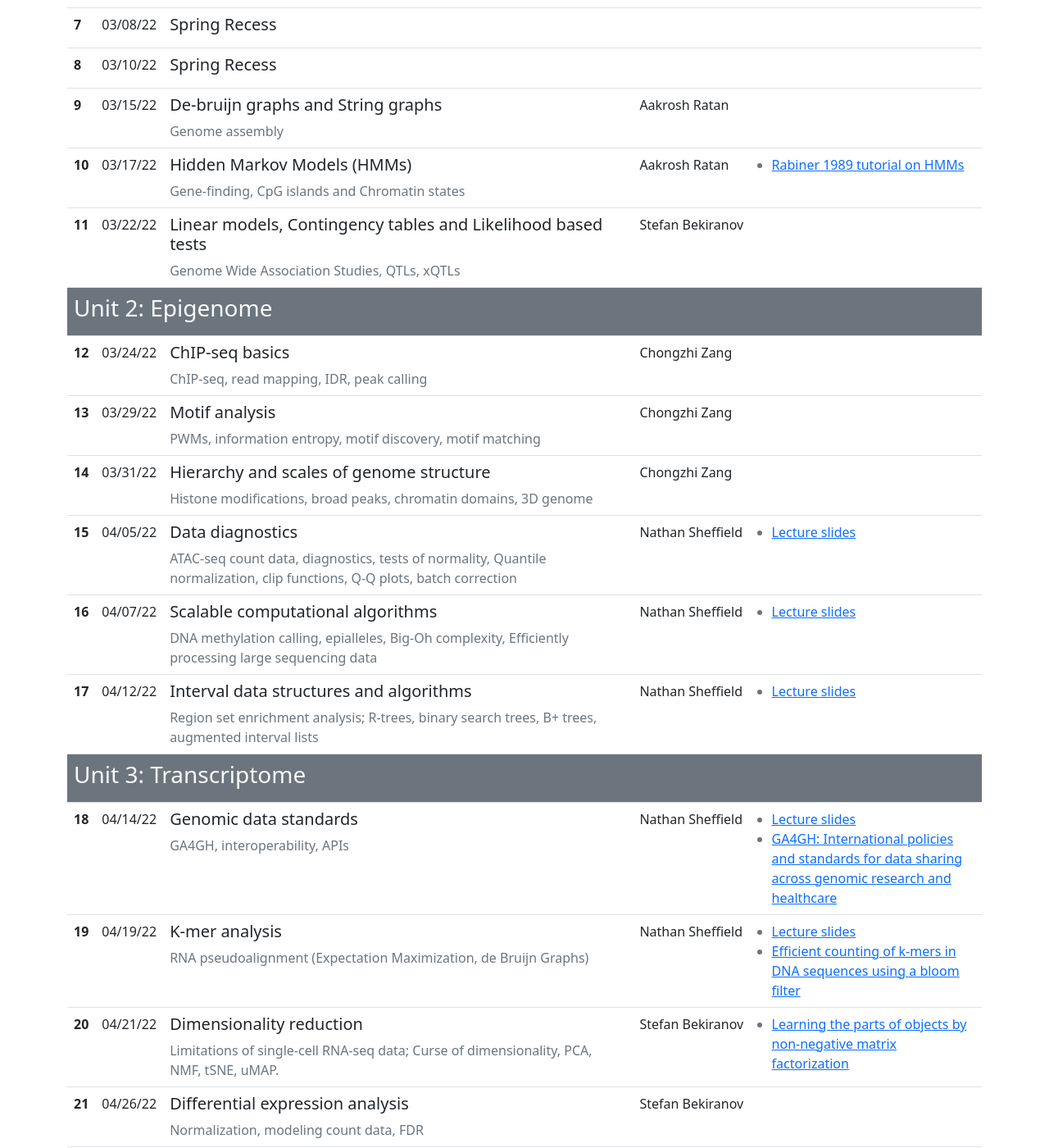
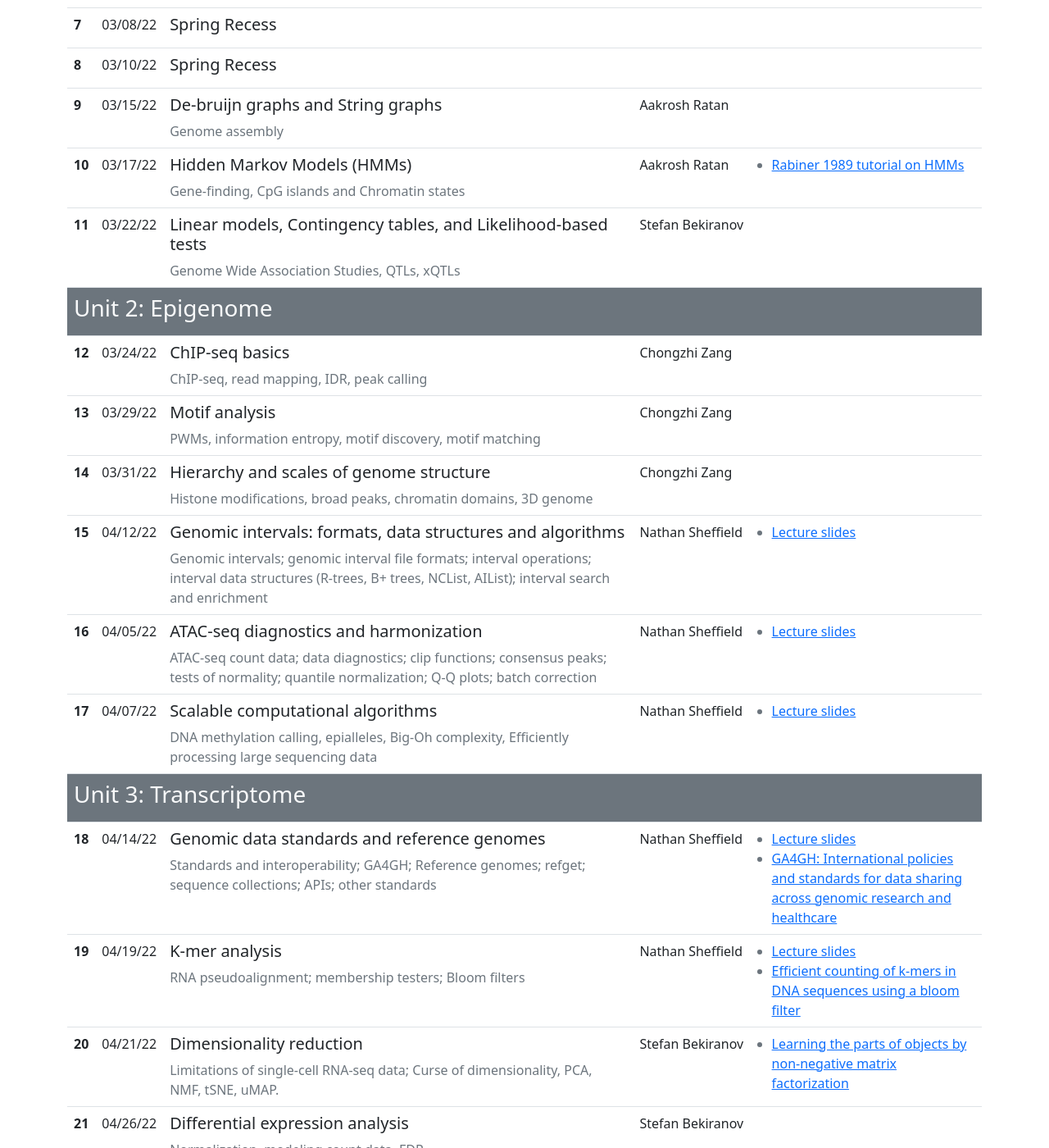
Before and after one commit to cphg/compgen, a Jekyll site: the page built from index.md, in a window 1280 px wide and 1400 px high, scrolled down 1022 px. Shown: the whole window at 82% size. Built offline with Jekyll 4.4.1, drawn with Linux system fonts in a browser that asks for light colours; some of the changed text lies outside the part shown.

Commit message:
lecture content updates

````diff
--- a/_data/lectures.yaml
+++ b/_data/lectures.yaml
@@ -17,7 +17,7 @@ lectures:
         title: Lecture slides
   - lecture_number: 3
     date: 02/22/22
-    topic: Statistics and probability review2
+    topic: Statistics and probability review 2
     details: Measurement, errors, mean, correlation, plots, ROC, matrix, vector, linear transformation
     instructor: Chongzhi Zang
     links:
@@ -78,7 +78,7 @@ lectures:
         title: Rabiner 1989 tutorial on HMMs
   - lecture_number: 9
     date: 03/22/22
-    topic: Linear models, Contingency tables and Likelihood based tests
+    topic: Linear models, Contingency tables, and Likelihood-based tests
     details: Genome Wide Association Studies, QTLs, xQTLs
     instructor: Stefan Bekiranov
     links:
@@ -110,14 +110,22 @@ lectures:
       - url: null
         title: Lecture slides
   - lecture_number: 13
+    date: 04/12/22
+    topic: "Genomic intervals: formats, data structures and algorithms"
+    details: Genomic intervals; genomic interval file formats; interval operations; interval data structures (R-trees, B+ trees, NCList, AIList); interval search and enrichment
+    instructor: Nathan Sheffield
+    links:
+      - title: Lecture slides
+        url: slides/interval-data-structures
+  - lecture_number: 14
     date: 04/05/22
-    topic: Data diagnostics
-    details: ATAC-seq count data, diagnostics, tests of normality, Quantile normalization, clip functions, Q-Q plots, batch correction
+    topic: ATAC-seq diagnostics and harmonization
+    details: ATAC-seq count data; data diagnostics; clip functions; consensus peaks; tests of normality; quantile normalization; Q-Q plots; batch correction
     instructor: Nathan Sheffield
     links:
       - url: slides/data-diagnostics
         title: Lecture slides
-  - lecture_number: 14
+  - lecture_number: 15
     date: 04/07/22
     topic: Scalable computational algorithms
     details: DNA methylation calling, epialleles, Big-Oh complexity, Efficiently processing large sequencing data
@@ -125,19 +133,11 @@ lectures:
     links:
       - url: slides/scalable-computational-algorithms
         title: Lecture slides
-  - lecture_number: 15
-    date: 04/12/22
-    topic: Interval data structures and algorithms
-    details: Region set enrichment analysis; R-trees, binary search trees, B+ trees, augmented interval lists
-    instructor: Nathan Sheffield
-    links:
-      - title: Lecture slides
-        url: slides/interval-data-structures
   - lecture_number: 16
     date: 04/14/22
     section: "Unit 3: Transcriptome"
-    topic: Genomic data standards
-    details: GA4GH, interoperability, APIs
+    topic: Genomic data standards and reference genomes
+    details: Standards and interoperability; GA4GH; Reference genomes; refget; sequence collections; APIs; other standards
     instructor: Nathan Sheffield
     links:
       - url: slides/genomic-data-standards
@@ -147,7 +147,7 @@ lectures:
   - lecture_number: 17
     date: 04/19/22
     topic: K-mer analysis
-    details: RNA pseudoalignment (Expectation Maximization, de Bruijn Graphs)
+    details: RNA pseudoalignment; membership testers; Bloom filters
     instructor: Nathan Sheffield
     links:
       - url: slides/k-mer-analysis
--- a/slides/genomic-data-standards.html
+++ b/slides/genomic-data-standards.html
@@ -8,20 +8,78 @@ date: 2021-12-09
 # {{ page.title }}
 ---
 
-<section>
-<h2>What are standards?</h2>
-</section>
+## What is a standard?
+
+> A norm or specification applied to a repeated process. It includes a formal definition of terms and a description of formats and expected behavior of a system
+
+<p class="fragment">Standards &rarr; Interoperability</p>
 ---
 
 What happens when there is no standard
+(or, when there are too many standards)
 
 <img src="images/geektech-charging-leads.png" width="600" alt="Geektech charging leads">
 
 ---
-Standards &rarr; Interoperability
+<img src="images/eu-common-charger.png" width="600" alt="Geektech charging leads">
+---
+<img src="https://imgs.xkcd.com/comics/standards.png" width="600">
+---
+### Existing standards in genomics
+
+- File formats
+  - FASTA: DNA sequences
+  - FASTQ: Short DNA sequencer reads
+  - SAM/BAM: Aligned DNA sequences
+  - VCF: genomic variation
+  - BED: genomic intervals
+- Reference genomes
+  - GRCh38/hg38 human reference genome
+  - Other reference genomes
 ---
 
-# EU Standards
-<img src="images/eu-common-charger.png" width="600" alt="Geektech charging leads">
+### Existing standards in genomics
+- Gene names
+  - HUGO Gene Nomenclature Committee (https://www.genenames.org/)
+- Gene and transcript annotation
+  - GENCODE (https://www.gencodegenes.org/)
 ---
-<img src="https://imgs.xkcd.com/comics/standards.png" width="400">
+### Standards in genomics are important
+- Genomes will always be a community resource
+- It's a huge, worldwide, rapidly growing endeavor
+---
+### You should
+- Be familiar with existing standards
+- Be aware of current work on new standards
+
+- Don't reinvent the wheel
+- Contribute to the community
+- Interoperability means greater impact
+
+---
+### GA4GH
+
+> The Global Alliance for Genomics and Health (GA4GH) is a policy-framing and technical standards-setting organization, seeking to enable responsible genomic data sharing within a human rights framework.
+
+- [ga4gh.org](https://www.ga4gh.org/)
+- formed in 2013
+
+---
+### Web
+
+As data and analysis become larger and more distributed, more recent standards increase involvement of web concepts
+
+---
+### Refget
+
+---
+### Sequence Collections
+
+---
+### DRS
+
+---
+### TES
+
+---
+### WES
--- a/slides/k-mer-analysis.html
+++ b/slides/k-mer-analysis.html
@@ -167,3 +167,10 @@ function add_one(x){
 	return(x+1)
 }
 ```
+
+---
+
+## Bloom filters
+
+
+---
````
